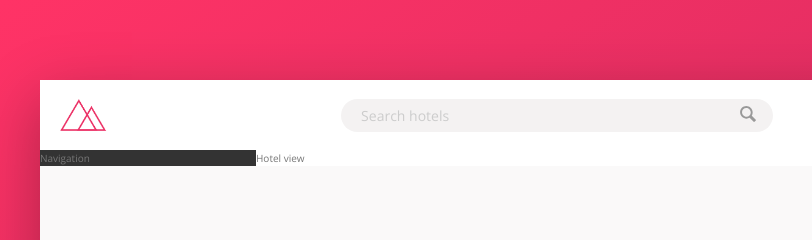
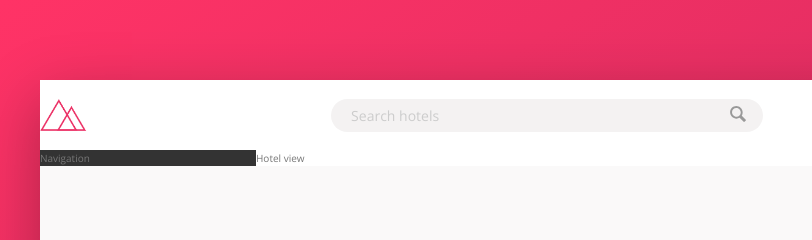
Before and after one commit to araltasher/Udemy-advanced-css, a website: page trillo/index.html in a window 1280 px wide. Shown: the top 240 px of the page, 0-812 px from the left. Drawn offline with nearby package versions, Linux system fonts and the light colour scheme; files that its build step writes are made by us from their sources.

Commit message:
finished header

```diff
--- a/trillo/sass/_component.scss
+++ b/trillo/sass/_component.scss
@@ -2,7 +2,7 @@
 
 .logo {
     height: 3.25rem;
-    margin-left: 2rem;
+    margin-left: 2clrem;
 }
 
 
```
